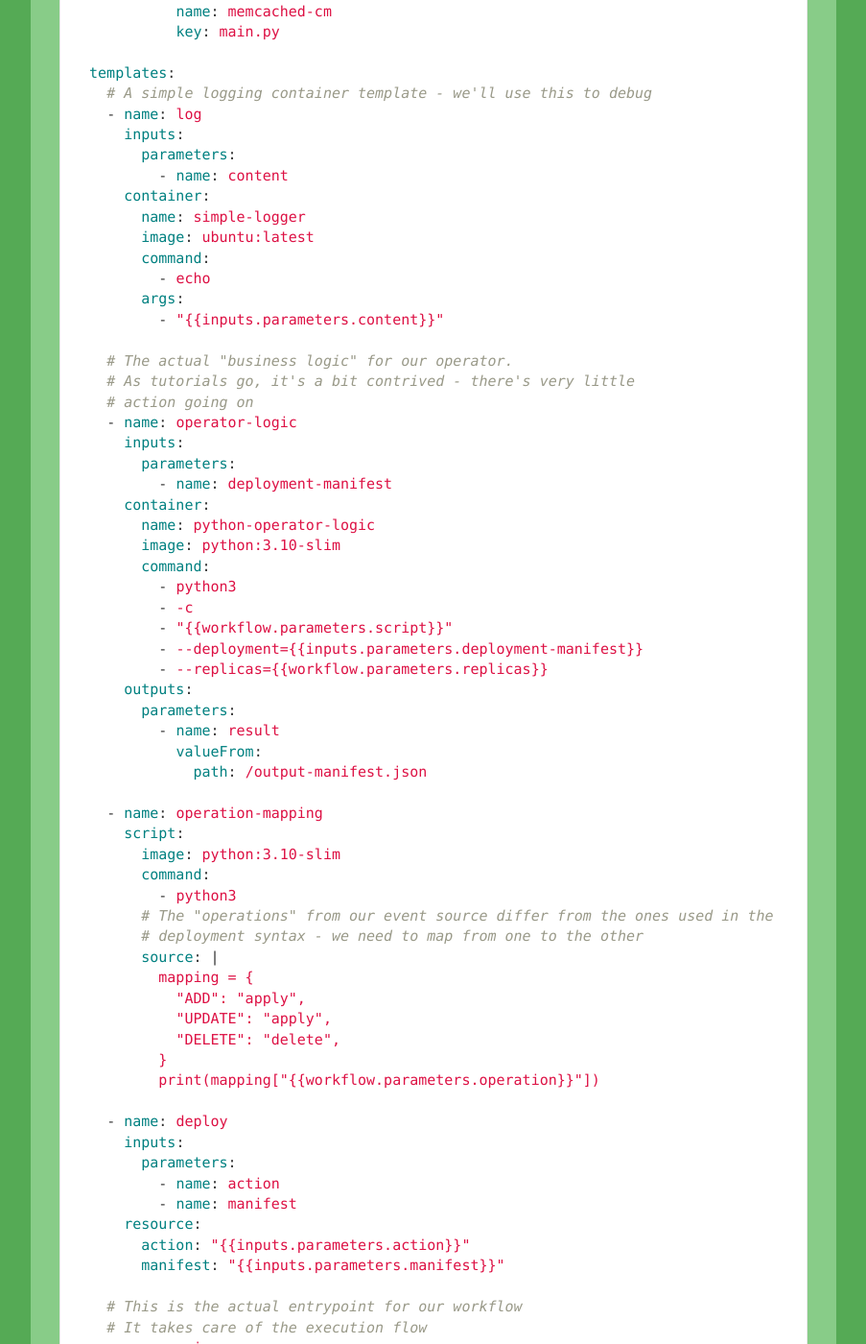
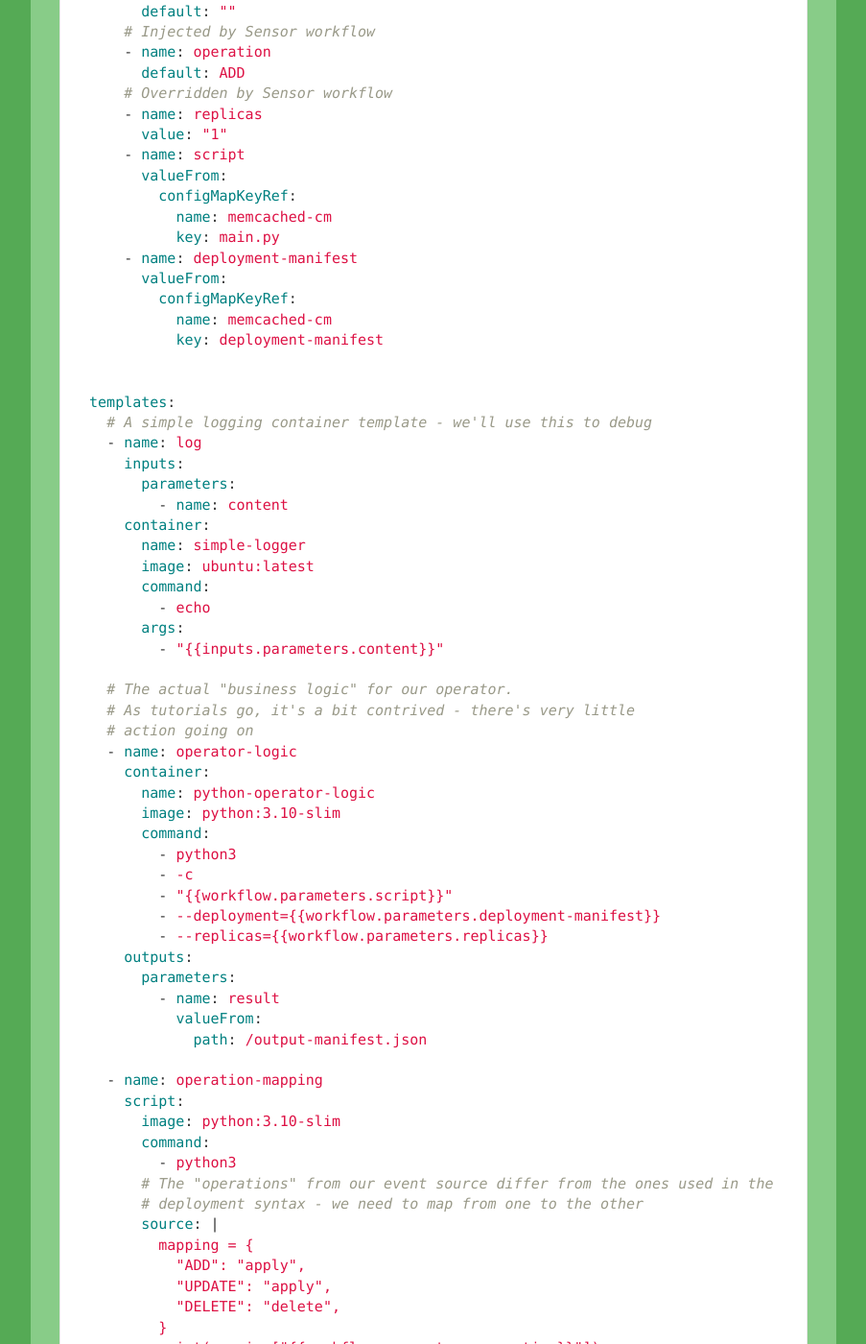
Before and after one commit to reinvantveer/reinvantveer.github.io, a Jekyll site: the page built from _posts/2022-01-29-easier-operator.md, in a window 1280 px wide and 1400 px high, scrolled down 14921 px. Shown: the whole window at 96% size, without its empty margins (188-1091 px from the left). Built offline with Jekyll 4.4.1, drawn with Linux system fonts in a browser that asks for light colours; comment, search, counter and statistics services are not loaded; some of the changed text lies outside the part shown.

Commit message:
store and load all config map in/from workflow parameters
Signed-off-by: reinvantveer <rein@vantveer.me>

```diff
--- a/_includes/memcached/sensor.yaml
+++ b/_includes/memcached/sensor.yaml
@@ -36,6 +36,16 @@ spec:
                       value: "1"
                     - name: operation
                       value: ""
+                    - name: script
+                      valueFrom:
+                        configMapKeyRef:
+                          name: memcached-cm
+                          key: main.py
+                    - name: deployment-manifest
+                      valueFrom:
+                        configMapKeyRef:
+                          name: memcached-cm
+                          key: deployment-manifest
                 templates:
                   - name: deploy-memcached-template
                     steps:
--- a/_includes/memcached/workflow-template.yaml
+++ b/_includes/memcached/workflow-template.yaml
@@ -32,6 +32,12 @@ spec:
           configMapKeyRef:
             name: memcached-cm
             key: main.py
+      - name: deployment-manifest
+        valueFrom:
+          configMapKeyRef:
+            name: memcached-cm
+            key: deployment-manifest
+
 
   templates:
     # A simple logging container template - we'll use this to debug
@@ -51,9 +57,6 @@ spec:
     # As tutorials go, it's a bit contrived - there's very little
     # action going on
     - name: operator-logic
-      inputs:
-        parameters:
-          - name: deployment-manifest
       container:
         name: python-operator-logic
         image: python:3.10-slim
@@ -61,7 +64,7 @@ spec:
           - python3
           - -c
           - "{{workflow.parameters.script}}"
-          - --deployment={{inputs.parameters.deployment-manifest}}
+          - --deployment={{workflow.parameters.deployment-manifest}}
           - --replicas={{workflow.parameters.replicas}}
       outputs:
         parameters:
```
